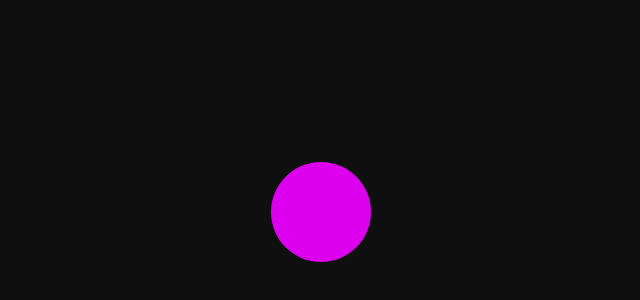
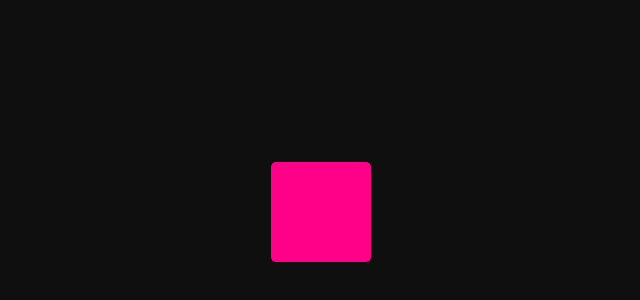
Before and after one commit to DefineXX/Motion_Experimental, a React (Vite) app: page / in a window 1280 px wide. Shown: the part 188-488 px from the top of the page, without its empty margins (319-959 px from the left). Built offline with nearby package versions, Linux system fonts and the light colour scheme.

Commit message:
Gesture Animation 구현

```diff
--- a/src/App.jsx
+++ b/src/App.jsx
@@ -1,10 +1,10 @@
-import Enter from './components/Basic/Enter';
+import Gesture from './components/Basic/Gesture';
 import './index.css';
 
 function App() {
   return (
     <div className="container">
-      <Enter />
+      <Gesture />
     </div>
   );
 }
--- /dev/null
+++ b/src/components/Basic/Gesture.jsx
@@ -0,0 +1,15 @@
+import { motion } from 'motion/react';
+import { box } from '../../constants/Figure';
+
+const Gesture = () => {
+  return (
+    <motion.div
+      whileHover={{ scale: 1.2 }}
+      whileTap={{ scale: 0.8 }}
+      onHoverStart={() => console.log('hover started!')}
+      style={box}
+    />
+  );
+};
+
+export default Gesture;
```
